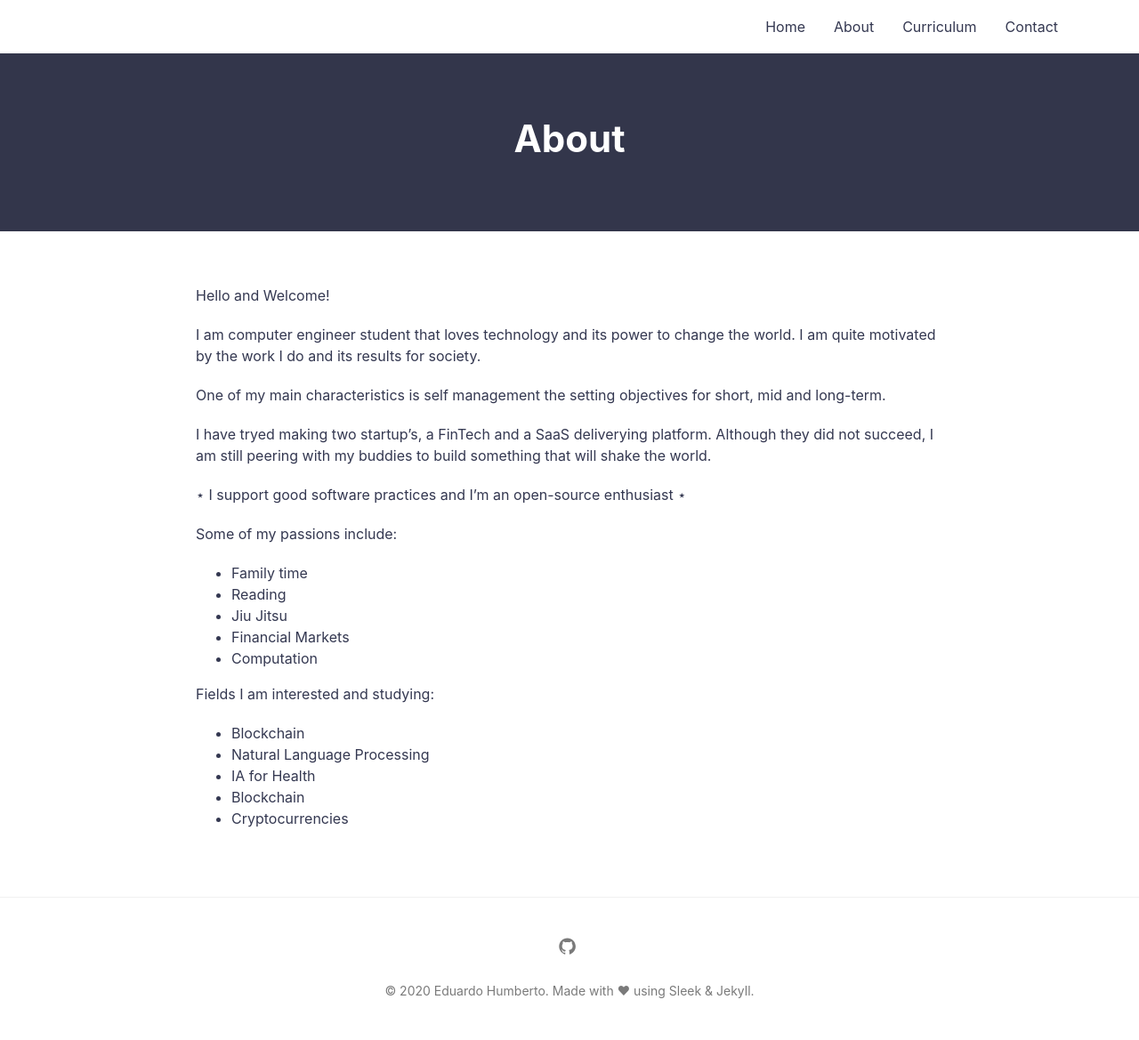
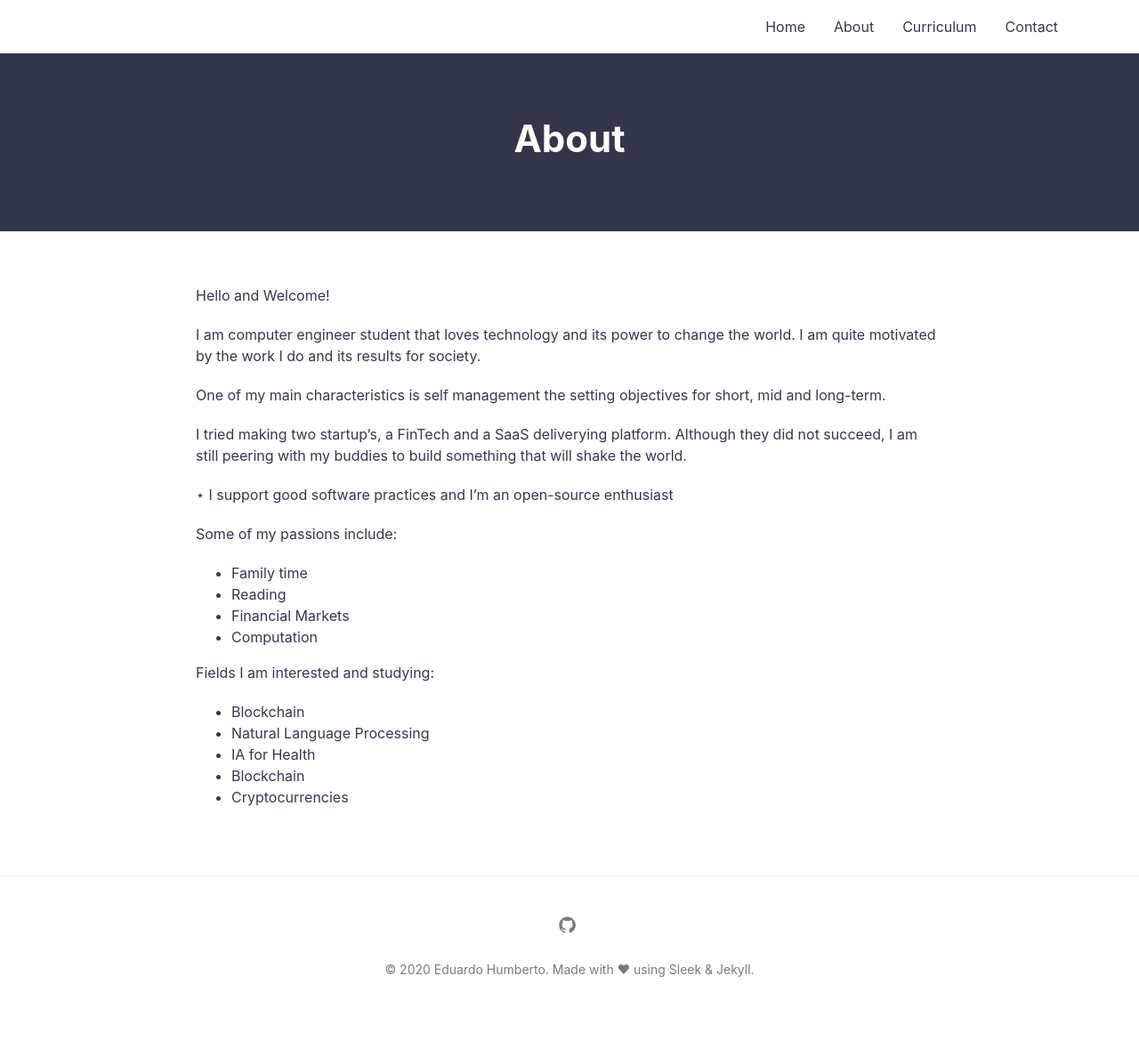
Before and after one commit to eduhumb/eduhumb.github.io, a Jekyll site: the page built from about.md, in a window 1280 px wide. Shown: the whole page at 89% size. Built offline with Jekyll 4.4.1, drawn with Linux system fonts in a browser that asks for light colours; after the commit the page ends 1145 px from its top, so only the background shows below that.

Commit message:
Fixed about.md

```diff
--- a/about.md
+++ b/about.md
@@ -11,14 +11,13 @@ motivated by the work I do and its results for society.
 
 One of my main characteristics is self management the setting objectives for short, mid and long-term.
 
-I have tryed making two startup's, a FinTech and a SaaS deliverying platform. Although they did not succeed, I am still peering with my buddies to build something that will shake the world.
+I tried making two startup's, a FinTech and a SaaS deliverying platform. Although they did not succeed, I am still peering with my buddies to build something that will shake the world.
 
-⋆ I support good software practices and I'm an open-source enthusiast ⋆
+⋆ I support good software practices and I'm an open-source enthusiast
 
 Some of my passions include:
 - Family time
 - Reading
-- Jiu Jitsu
 - Financial Markets
 - Computation
 
```
